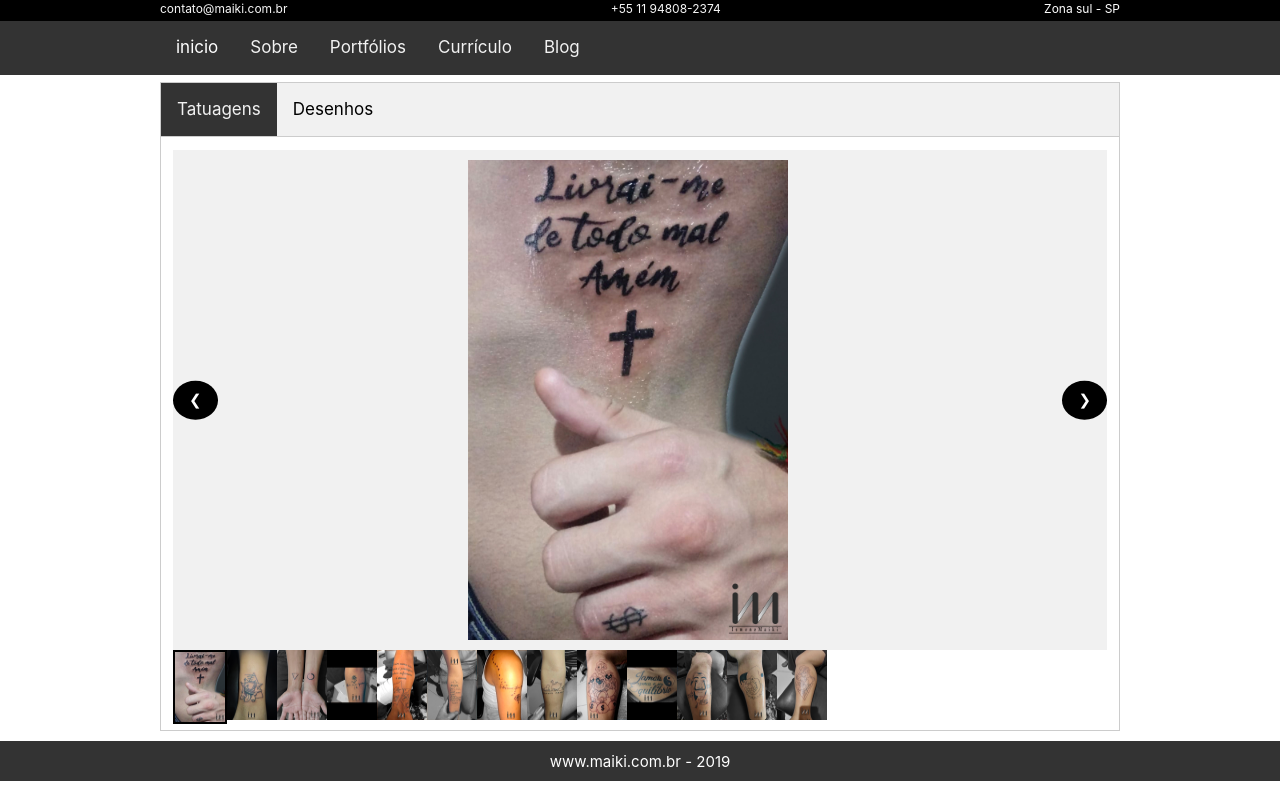
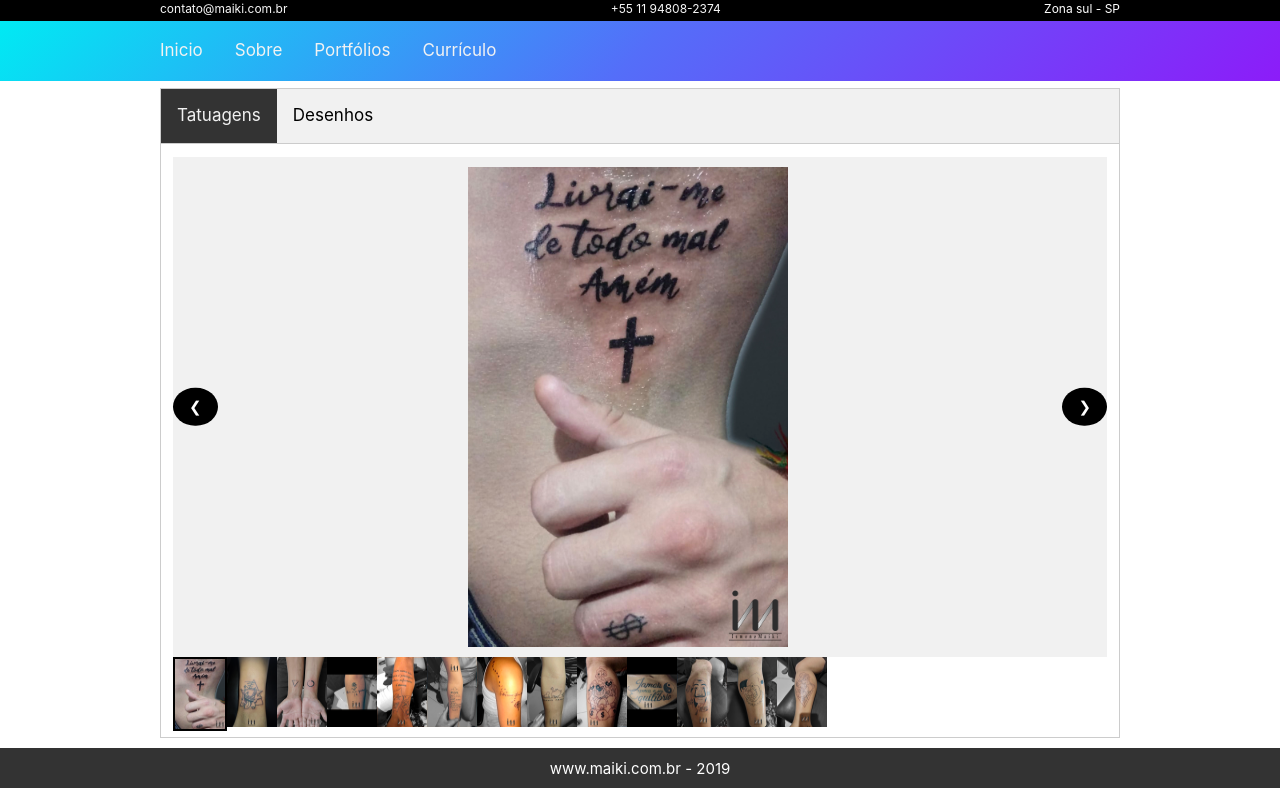
Before and after one commit to ismenemaiki/maiki.com.br, an Angular app in the folder maiki/: page /portfolios in a window 1280 px wide. Built offline with nearby package versions, Linux system fonts and the light colour scheme.

Commit message:
alterado para novo menu

```diff
--- a/maiki/src/app/menu/menu.component.css
+++ b/maiki/src/app/menu/menu.component.css
@@ -1,14 +1,17 @@
 
 
 .menu-nav ul {
+  display: flex;
+  height: 60px;
   max-width: 960px;
   justify-content: left;
   margin: 0 auto;
+  align-items: center;
 }
 
 .menu-nav {
   overflow: hidden;
-  background-color: #333;
+  background: -webkit-linear-gradient(-45deg, #00eaf3 0%, #546ef9 50%, #8c1cf9 100%);
 }
 
 .menu-nav a {
@@ -19,18 +22,15 @@
   padding: 14px 16px;
   text-decoration: none;
   font-size: 17px;
+  align-items: center;
 }
 
-.menu-nav a:hover {
-  background-color: #ddd;
-  color: black;
+@media screen and (min-width: 470px) {
+  .menu-nav a:hover {
+    /* background-color: #ddd; */
+    color: #8c1cf9
+  }
 }
-
-.menu-nav a.active {
-  /* background-color: tomato; */
-  color: white;
-}
-
 .menu-nav .icon {
   display: none;
 }
@@ -56,3 +56,7 @@
     text-align: left;
   }
 }
+
+::ng-deep #inicio {
+  padding-left: 0px;
+}
--- a/maiki/src/app/menu/menu.component.html
+++ b/maiki/src/app/menu/menu.component.html
@@ -1,13 +1,19 @@
 
 <nav class="menu-nav" id="menu-nav">
   <ul>
-    <li><a routerLink="/" class="active">inicio</a></li>
-    <li><a routerLink="/sobre" id="sobre">Sobre</a></li>
-    <li><a routerLink="/portfolios">Portfólios</a></li>
-    <li><a routerLink="/curriculo">Currículo</a></li>
-    <li><a routerLink="/blog">Blog</a></li>
+    <li><a routerLink="/" id="inicio" (click)="ativar('inicio')" >Inicio</a></li>
+    <li><a routerLink="/sobre" id="sobre" (click)="ativar('sobre')">Sobre</a></li>
+    <li><a routerLink="/portfolios" id="portfolios" (click)="ativar('portfolios')">Portfólios</a></li>
+    <li><a routerLink="/curriculo" id="curriculo" (click)="ativar('curriculo')">Currículo</a></li>
+    <!-- <li><a routerLink="/blog" id="blog" (click)="ativar('blog')">Blog</a></li> -->
     <li><a href="javascript:void(0);" class="icon" (click)="menuResponsivo()">
       <i class="fa fa-bars"></i>
     </a></li>
   </ul>
 </nav>
+
+<!-- (click)="menuResponsivo('Inicio')"
+(click)="menuResponsivo('Sobre')"
+(click)="menuResponsivo('Portfólios')"
+(click)="menuResponsivo('Currículo')"
+(click)="menuResponsivo('Blog')" -->
--- a/maiki/src/app/menu/menu.component.ts
+++ b/maiki/src/app/menu/menu.component.ts
@@ -7,8 +7,11 @@ import { Component, OnInit } from '@angular/core';
 })
 export class MenuComponent implements OnInit {
   constructor() {}
-
-  ngOnInit() {}
+  listaMenu = ['inicio', 'sobre', 'portfolios', 'curriculo', 'blog'];
+  ngOnInit() {
+    // const inicio = document.getElementById('inicio');
+    // inicio.className += ' active';
+  }
 
   menuResponsivo() {
     const menuNav = document.getElementById('menu-nav');
@@ -18,4 +21,15 @@ export class MenuComponent implements OnInit {
       menuNav.className = 'menu-nav';
     }
   }
+  ativar(menu: string) {
+    this.menuResponsivo();
+    this.listaMenu.forEach((it: string) => {
+      const item = document.querySelector(`#${it}`);
+      if (item.className.includes('active')) {
+        item.className = '';
+      }
+    });
+    const menuClicado = document.querySelector(`#${menu}`);
+    menuClicado.className += ' active';
+  }
 }
```
